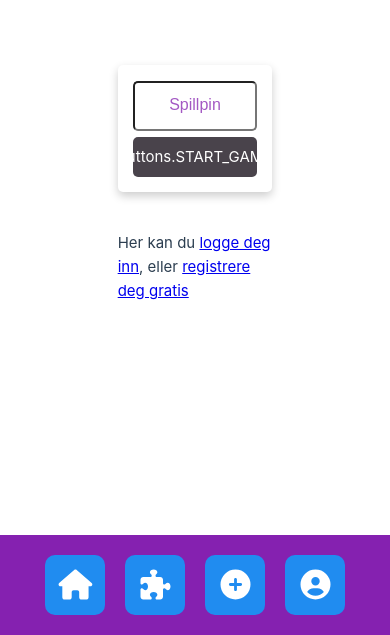
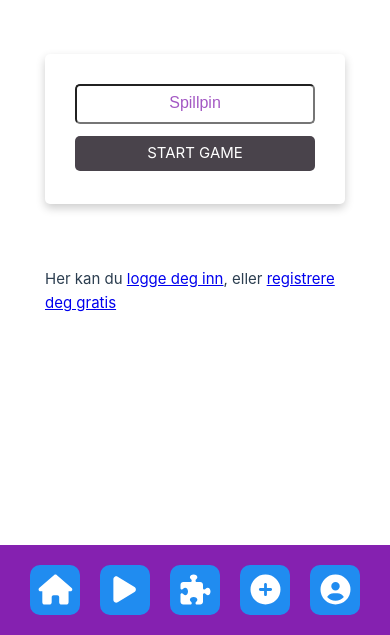
Before and after one commit to TrymNOHG/Quibble, a Vue app in the folder frontend/: page / in a window 390 px wide. Shown: the part 209-844 px from the top of the page. Built offline with nearby package versions, Linux system fonts and the light colour scheme.

Commit message:
fix: css fixed

```diff
--- a/frontend/src/App.vue
+++ b/frontend/src/App.vue
@@ -15,6 +15,11 @@
           <li>
 
               <font-awesome-icon class="icon" icon="fa-solid fa-home"/>
+          </li>
+        </router-link>
+        <router-link to="/">
+          <li>
+            <font-awesome-icon class="icon" icon="fa-solid fa-play" />
           </li>
         </router-link>
         <router-link to="/quiz">
@@ -129,6 +134,8 @@ li:hover {
 
   li {
     padding: 8px;
+    width: 50px;
+    height: 50px;
   }
 }
 
--- a/frontend/src/components/TheWelcomeComponent.vue
+++ b/frontend/src/components/TheWelcomeComponent.vue
@@ -139,8 +139,26 @@ export default {
 }
 
 @media only screen and (max-width: 428px) {
+  .welcome_div {
+    height: auto;
+  }
+
+  .join_game_box{
+    height: 150px;
+    width: 300px;
+  }
+
   .page_info {
-    grid-template-rows: 1fr 1fr 1fr;
+    grid-template-rows: 1fr 2fr 1fr;
+  }
+
+  .pin_input {
+    height: 40px;
+  }
+
+  .btn {
+    height: 35px;
   }
 }
+
 </style>
--- a/frontend/src/lang/english.json
+++ b/frontend/src/lang/english.json
@@ -23,7 +23,8 @@
     "ADD_AUTHOR": "Add Author",
     "CANCEL": "Cancel",
     "REGISTER": "Register",
-    "LOGIN": "Login"
+    "LOGIN": "Login",
+    "START_GAME": "START SPILL"
   },
 
   "login_register_text": {
--- a/frontend/src/lang/norwegian.json
+++ b/frontend/src/lang/norwegian.json
@@ -23,7 +23,8 @@
     "ADD_AUTHOR": "Legg til forfatter",
     "CANCEL": "Avbryt",
     "REGISTER": "Registrer",
-    "LOGIN": "Login"
+    "LOGIN": "Login",
+    "START_GAME": "START GAME"
   },
   "login_register_text": {
     "LOGIN_MESSAGE": "Her kan du",
--- a/frontend/src/main.js
+++ b/frontend/src/main.js
@@ -15,7 +15,7 @@ import { FontAwesomeIcon } from '@fortawesome/vue-fontawesome'
 import {
     faPuzzlePiece,
     faHouse,
-    faUserCircle, faCirclePlus, faMagnifyingGlass, faBars, faPenToSquare, faTrash, faAdd,
+    faUserCircle, faCirclePlus, faMagnifyingGlass, faBars, faPenToSquare, faTrash, faAdd, faPlay,
 } from "@fortawesome/free-solid-svg-icons";
 
 library.add(
@@ -28,7 +28,8 @@ library.add(
     faTrash,
     faPenToSquare,
     faAdd,
-    faCirclePlus
+    faCirclePlus,
+    faPlay
 )
 
 
```
